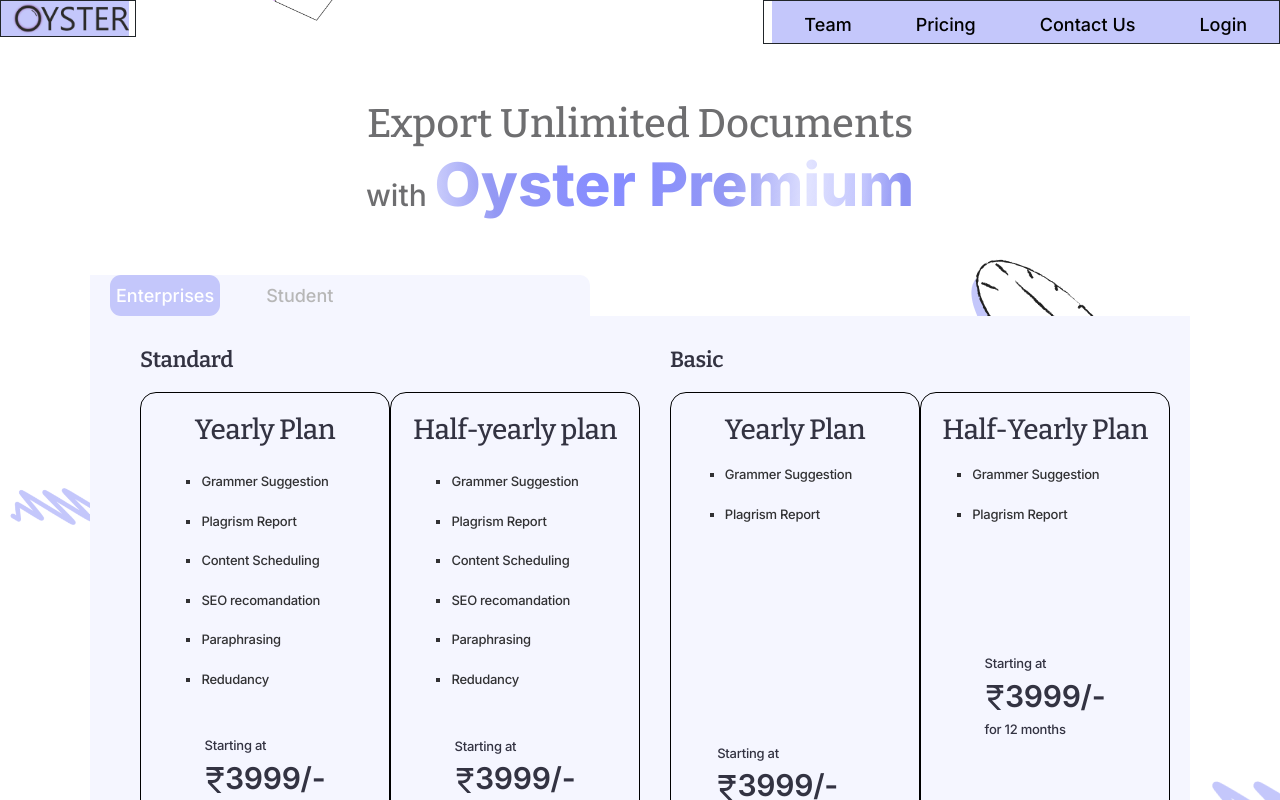
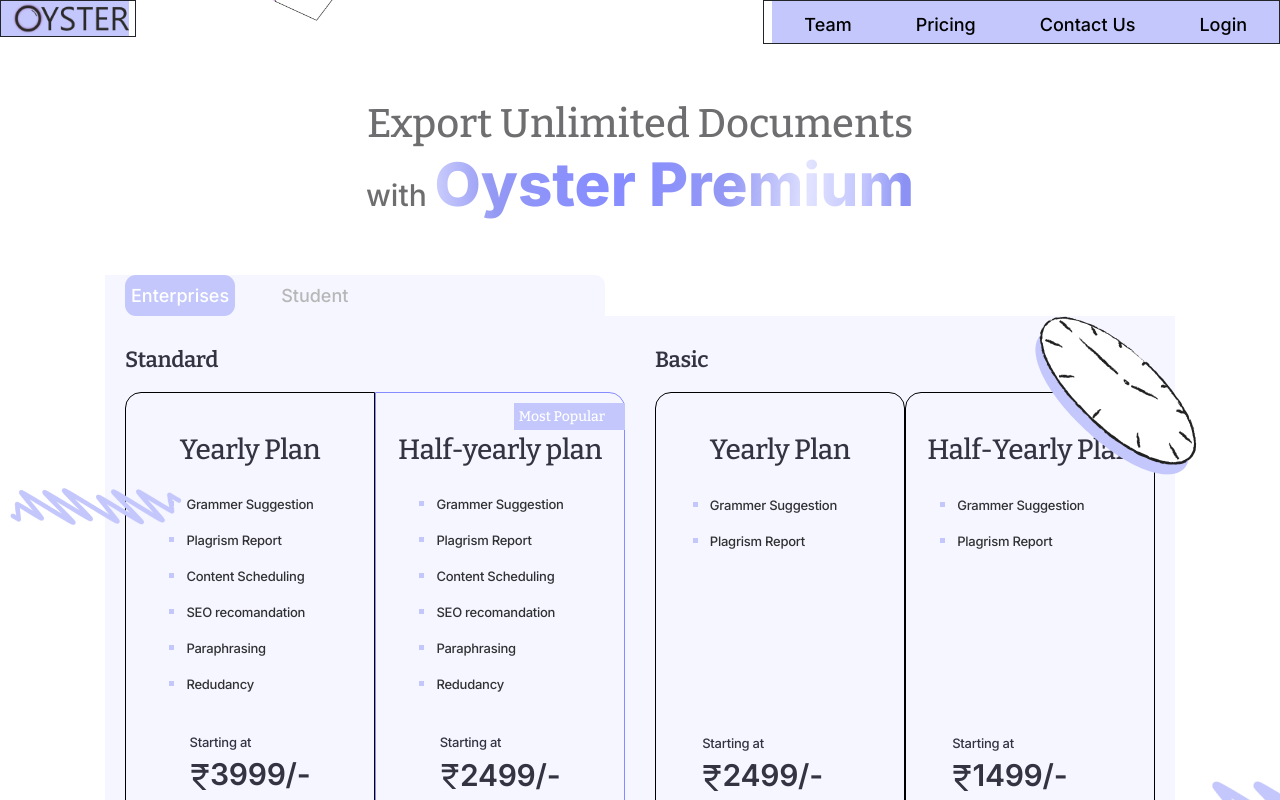
Before and after one commit to Unmoy/Oyster, a React (Create React App) app: page /pricing in a window 1280 px wide. Shown: the top 800 px of the page. Built offline with nearby package versions, Linux system fonts and the light colour scheme; no server answers.

Commit message:
fix collapse

```diff
--- a/src/components/Dashboard/Sidebar/Sidebar.css
+++ b/src/components/Dashboard/Sidebar/Sidebar.css
@@ -74,11 +74,11 @@
 
 .menu--text {
   font-weight: 400;
-  font-size: 17px;
+  font-size: 1em;
   line-height: 27px;
 }
 .menu--text_3 {
-  font-size: 15px;
+  font-size: 0.96em;
 }
 .sidebar_menu_item:hover {
   color: #aaafff;
--- a/src/components/Homepage/Header/Header.css
+++ b/src/components/Homepage/Header/Header.css
@@ -58,21 +58,15 @@
   text-decoration: none;
   color: #fff;
 }
+.get_started_btn:active {
+  transform: scale(0.99);
+}
 .lottie_animation {
-  /* margin-right: 2000px !important; */
-  /* position: relative; */
-  /* background-color: red; */
-  /* overflow: hidden; */
-  /* position: relative; */
   width: 500px;
   overflow: hidden;
   position: relative;
 }
 .lottie_animation svg {
-  /* min-width: 740px !important; */
-  /* position: relative; */
-  /* top: 0; */
-  /* left: 40%; */
   width: 178% !important;
   position: relative;
   left: -40% !important;
--- a/src/components/Homepage/Header/Header.js
+++ b/src/components/Homepage/Header/Header.js
@@ -9,6 +9,7 @@
 
   const createNewDocument = () => {
     const token = localStorage.getItem("token");
+    if (token) {
       fetch("https://oysterbackend.herokuapp.com/document", {
         method: "POST",
         headers: {
@@ -29,6 +30,9 @@
         .catch((error) => {
           console.log("error", error);
         });
+    } else {
+      navigate("/login");
+    }
   };
   const handleChange = () => {
     createNewDocument();
--- a/src/components/Pricing/Pricing.css
+++ b/src/components/Pricing/Pricing.css
@@ -13,11 +13,13 @@
   top: 50%;
   left: 0%;
   width: 15%;
+  z-index: 5;
 }
 .pricing_images3 {
+  z-index: 5;
   position: absolute;
-  top: 20%;
-  right: 10%;
+  top: 26.5%;
+  right: 5%;
   /* width: 15%; */
 }
 .pricing_images4 {
@@ -67,8 +69,7 @@
   position: relative;
 
   word-break: break-all;
-  /* max-width: 50em; */
-  /* background-color: cadetblue; */
+
 }
 .price_content {
   display: flex;
@@ -126,9 +127,10 @@
   display: flex;
   background: #f5f6ff;
   padding: 20px;
+
 }
 .standard {
-  margin: 0 30px;
+  margin-right: 30px;
 }
 .standard h5 {
   font-family: "Bitter";
@@ -162,8 +164,29 @@
   flex-direction: column;
   justify-content: space-between;
   align-items: center;
+  position: relative;
 }
 
+.pricing_card.straight_border {
+  border-top-right-radius: 0;
+  border-bottom-right-radius: 0;
+}
+.pricing_card.color_border {
+  border: 1px solid #868cff;
+  border-top-left-radius: 0;
+  border-bottom-left-radius: 0;
+}
+.popular_badge {
+  font-family: "Bitter";
+  background-color: #c4c7fb;
+  position: absolute;
+  right: -1px;
+  top: 10px;
+  padding: 3px 20px 3px 5px;
+  color: #fff;
+  font-weight: 500;
+  font-size: 14px;
+}
 .pricing_card h3 {
   font-family: "Bitter";
   font-weight: 500;
@@ -171,11 +194,16 @@
   line-height: 34px;
   letter-spacing: -0.015em;
   color: #333342;
+  margin-top: 20px;
 }
 .pricing_card ul {
   margin: 0;
   padding: 0;
-  margin-bottom: 30px;
+  margin-bottom: 20px;
+}
+.basic_ul {
+  margin-top: 20px !important;
+  /* background-color: red; */
 }
 .pricing_card ul li {
   font-family: "Inter";
@@ -185,15 +213,16 @@
   letter-spacing: -0.019em;
   color: rgba(0, 0, 0, 0.8);
   list-style-type: square;
+  line-height: 15px;
   padding: 10px 0;
 }
 .half_yearly_card li {
   margin: 0 30px;
 }
-/* .pricing_card ul li::marker {
+.pricing_card ul li::marker {
   color: #c4c7fb;
   font-size: 1.2em;
-} */
+}
 .pricing_price {
   /* max-width: 150px; */
   font-weight: 500;
@@ -225,3 +254,46 @@
   color: #4d4e65;
   text-align: center;
 }
+.basic_card_price {
+  margin-bottom: 10px;
+}
+.student_price_container {
+  min-width: 1070px;
+  background: #f5f6ff;
+  height: 616px;
+  display: flex;
+  justify-content: center;
+  align-items: center;
+}
+.student_price_container h1 {
+  font-family: "Bitter";
+  font-style: normal;
+  font-weight: 700;
+  font-size: 30px;
+  line-height: 43px;
+  display: flex;
+  align-items: center;
+  letter-spacing: -0.015em;
+  color: #000000;
+}
+.student_price_card {
+  border: 1px solid #000;
+  padding: 20px 30px;
+  border-radius: 8px;
+  display: flex;
+  justify-content: center;
+  align-items: center;
+  flex-direction: column;
+  min-width: 20em;
+}
+.student_price_card h5 {
+  font-family: "Bitter";
+  font-weight: 500;
+  font-size: 28px;
+  line-height: 34px;
+  letter-spacing: -0.015em;
+  color: #333342;
+}
+.student_price_card_list {
+  margin: 20px 0;
+}
--- a/src/components/Pricing/Pricing.js
+++ b/src/components/Pricing/Pricing.js
@@ -54,7 +54,7 @@
                   <div className="standard">
                     <h5>Standard</h5>
                     <div className="pricing_cards_wrapper">
-                      <div className="pricing_card">
+                      <div className="pricing_card straight_border">
                         <h3>Yearly Plan</h3>
                         <ul>
                           <li>Grammer Suggestion</li>
@@ -84,7 +84,8 @@
                         </div>
                         <button className="pricing_btn">Get Started</button>
                       </div>
-                      <div className="pricing_card">
+                      <div className="pricing_card color_border ">
+                        <div className="popular_badge">Most Popular</div>
                         <h3>Half-yearly plan</h3>
                         <ul>
                           <li>Grammer Suggestion</li>
@@ -109,8 +110,8 @@
                               fill="#333342"
                             />
                           </svg>
-                          <span className="price_tag"> 3999/-</span> <br /> for
-                          12 months
+                          <span className="price_tag"> 2499/-</span> <br /> for
+                          6 months
                         </div>
                         <button className="pricing_btn">Get Started</button>
                       </div>
@@ -122,13 +123,13 @@
                       <div className="pricing_card">
                         <div>
                           <h3>Yearly Plan</h3>
-                          <ul>
+                          <ul className="basic_ul">
                             <li>Grammer Suggestion</li>
                             <li>Plagrism Report</li>
                           </ul>
                         </div>
                         <div>
-                          <div className="pricing_price">
+                          <div className="pricing_price basic_card_price">
                             Starting at <br />
                             <svg
                               width="20"
@@ -143,7 +144,7 @@
                                 fill="#333342"
                               />
                             </svg>
-                            <span className="price_tag"> 3999/-</span> <br />{" "}
+                            <span className="price_tag"> 2499/-</span> <br />{" "}
                             for 12 months
                           </div>
                           <button className="pricing_btn">Get Started</button>
@@ -152,16 +153,17 @@
                       <div className="pricing_card">
                         <div>
                           <h3>Half-Yearly Plan</h3>
-                          <ul className="half_yearly_card">
+                          <ul className="half_yearly_card basic_ul">
                             <li>Grammer Suggestion</li>
                             <li>Plagrism Report</li>
                           </ul>
                         </div>
-                        <div className="pricing_price">
+                        <div>
+                          <div className="pricing_price basic_card_price">
                             Starting at <br />
                             <svg
                               width="20"
-                            height="25"
+                              height="26"
                               viewBox="0 0 21 32"
                               fill="none"
                               className="price_svg"
@@ -172,10 +174,11 @@
                                 fill="#333342"
                               />
                             </svg>
-                          <span className="price_tag"> 3999/-</span> <br /> for
-                          12 months
+                            <span className="price_tag"> 1499/-</span> <br />{" "}
+                            for 6 months
                           </div>
                           <button className="pricing_btn">Get Started</button>
+                        </div>
                       </div>
                     </div>
                   </div>
@@ -189,7 +192,37 @@
                 }
               >
                 <div>
-                  <div className="">2</div>
+                  <div className="student_price_container">
+                    <div>
+                      <h1>Student Plan</h1>
+                      <div className="student_price_card">
+                        <h5>Yearly Plan</h5>
+                        <ul className="student_price_card_list">
+                          <li>Grammer Suggestion</li>
+                          <li>Plagrism Report</li>
+                        </ul>
+                        <div className="pricing_price basic_card_price">
+                          Starting at <br />
+                          <svg
+                            width="20"
+                            height="26"
+                            viewBox="0 0 21 32"
+                            fill="none"
+                            className="price_svg"
+                            xmlns="http://www.w3.org/2000/svg"
+                          >
+                            <path
+                              d="M13.405 7.11111C12.425 5.01333 10.325 3.55556 7.875 3.55556H0V0H21V3.55556H15.295C16.135 4.58667 16.765 5.79556 17.1325 7.11111H21V10.6667H17.465C17.0275 15.6444 12.8975 19.5556 7.875 19.5556H6.5975L18.375 32H13.5275L1.75 19.5556V16H7.875C10.955 16 13.51 13.6889 13.93 10.6667H0V7.11111H13.405Z"
+                              fill="#333342"
+                            />
+                          </svg>
+                          <span className="price_tag"> 1499/-</span> <br /> for
+                          12 months
+                        </div>
+                        <button className="pricing_btn">Get Started</button>
+                      </div>
+                    </div>
+                  </div>
                 </div>
               </div>
             </div>
--- a/src/components/TextEditor/TextEditor.css
+++ b/src/components/TextEditor/TextEditor.css
@@ -12,6 +12,19 @@
   /* overflow-y: scroll;
   overflow-x: hidden; */
 }
+.text_editor_quill s {
+  background-color: rgb(255, 219, 227) !important;
+  font-weight: 400 !important;
+  padding: 3px 0 !important;
+  margin: 0 !important;
+  /* font-size: 16px !important; */
+  display: inline !important;
+  text-decoration: none !important;
+}
+/* .text_editor_quill i {
+  color: #000 !important;
+  background: none !important;
+} */
 .brandlogo {
   position: absolute;
   top: 20px;
```
Also changed, not shown: src/components/TextEditor/AccordianMenu.css (+7 -4 lines), src/components/TextEditor/AccordianMenu.js (+13 -88 lines), src/components/TextEditor/TextEditor.js (+26 -24 lines). Lines whose indentation alone changed are shown as unchanged.
